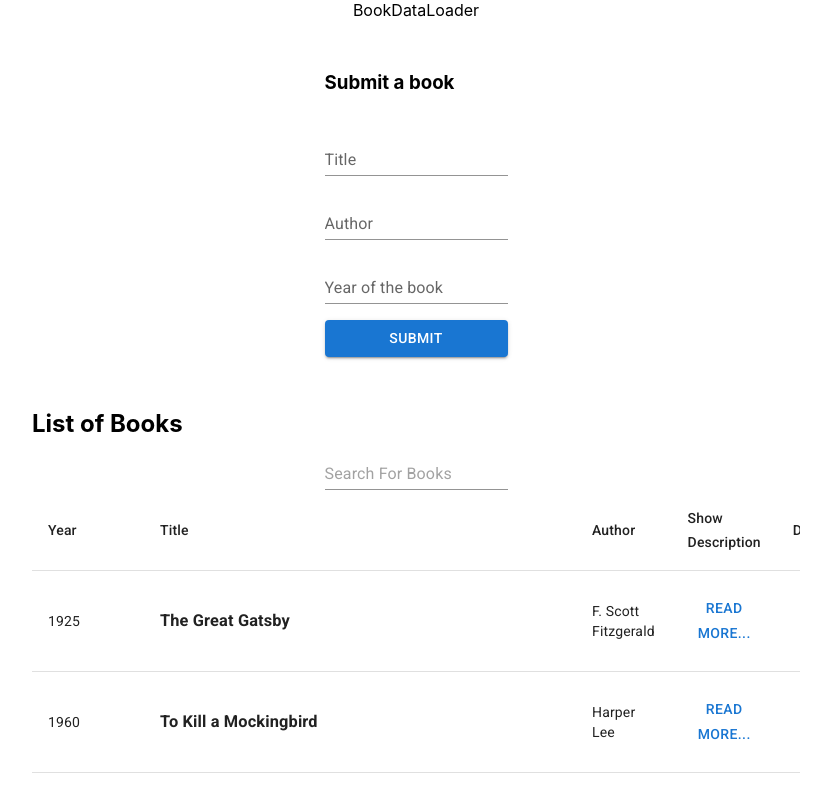
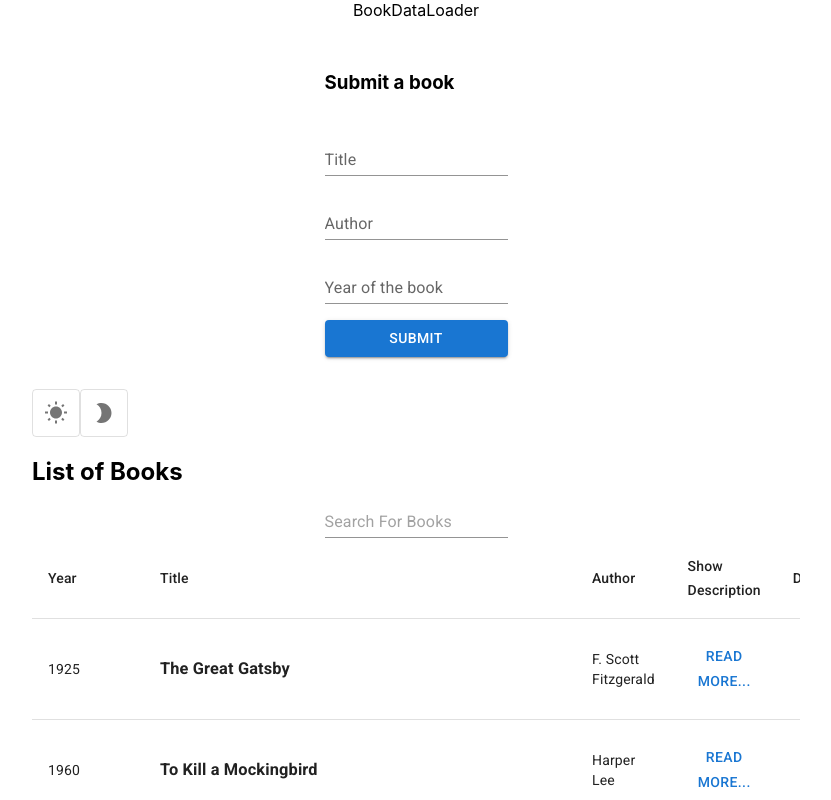
Before and after one commit to pesto-students/p10-divya-Varu98, a React (Create React App) app in the folder intro-to-react/books-lisiting/: page / in a window 1280 px wide. Shown: the top 800 px of the page, without its empty margins (224-1055 px from the left). Built offline with nearby package versions, Linux system fonts and the light colour scheme.

Commit message:
add : context

```diff
--- a/intro-to-react/books-lisiting/src/components/BookList.tsx
+++ b/intro-to-react/books-lisiting/src/components/BookList.tsx
@@ -18,6 +18,7 @@ import {
 } from "@mui/material";
 import { Delete } from "@mui/icons-material";
 import { useBookFilter } from "../hooks/useBookFilter";
+import ThemeSwitcher from "./ThemeSwitcher";
 
 const BookList = (props: BookFormProps) => {
   const { bookList, setBookList } = props;
@@ -33,6 +34,7 @@ const BookList = (props: BookFormProps) => {
     <>
       {/* <ul className="book-container"> */}
       <TableContainer sx={{ maxWidth: "60vw", marginInline: "auto" }}>
+        <ThemeSwitcher />
         <h2>List of Books</h2>
         <Box sx={{ display: "flex", justifyContent: "center" }}>
           <TextField
--- /dev/null
+++ b/intro-to-react/books-lisiting/src/components/ThemeSwitcher.tsx
@@ -0,0 +1,25 @@
+import { ModeNight, WbSunny } from "@mui/icons-material";
+import { Box, ToggleButton } from "@mui/material";
+import { useTheme } from "../context/ThemeContext";
+
+const ThemeSwitcher = () => {
+  const { setTheme } = useTheme();
+
+  const handleChange = (e: any) => {
+    const value = e.target.value;
+    setTheme(value);
+  };
+
+  return (
+    <Box>
+      <ToggleButton onChange={handleChange} value={"light"}>
+        <WbSunny />
+      </ToggleButton>
+      <ToggleButton onChange={handleChange} value={"light"}>
+        <ModeNight />
+      </ToggleButton>
+    </Box>
+  );
+};
+
+export default ThemeSwitcher;
--- /dev/null
+++ b/intro-to-react/books-lisiting/src/context/ThemeContext.tsx
@@ -0,0 +1,27 @@
+import {
+  Dispatch,
+  SetStateAction,
+  createContext,
+  useContext,
+  useState,
+} from "react";
+
+type ThemeContextType = {
+  theme: string;
+  setTheme: Dispatch<SetStateAction<string>>;
+} | null;
+const ThemeContext = createContext<ThemeContextType>(null);
+
+const useTheme = () => useContext(ThemeContext);
+
+const ThemeProvider: any = ({ children }: any) => {
+  const [theme, setTheme] = useState<string>("light");
+
+  return (
+    <ThemeContext.Provider value={{ theme, setTheme }}>
+      {children}
+    </ThemeContext.Provider>
+  );
+};
+
+export { useTheme, ThemeProvider };
--- a/intro-to-react/books-lisiting/src/index.tsx
+++ b/intro-to-react/books-lisiting/src/index.tsx
@@ -1,15 +1,18 @@
-import React from 'react';
-import ReactDOM from 'react-dom/client';
-import './index.css';
-import App from './App';
-import reportWebVitals from './reportWebVitals';
+import React from "react";
+import ReactDOM from "react-dom/client";
+import "./index.css";
+import App from "./App";
+import reportWebVitals from "./reportWebVitals";
+import { ThemeProvider } from "./context/ThemeContext";
 
 const root = ReactDOM.createRoot(
-  document.getElementById('root') as HTMLElement
+  document.getElementById("root") as HTMLElement
 );
 root.render(
   <React.StrictMode>
-    <App />
+    <ThemeProvider>
+      <App />
+    </ThemeProvider>
   </React.StrictMode>
 );
 
```
